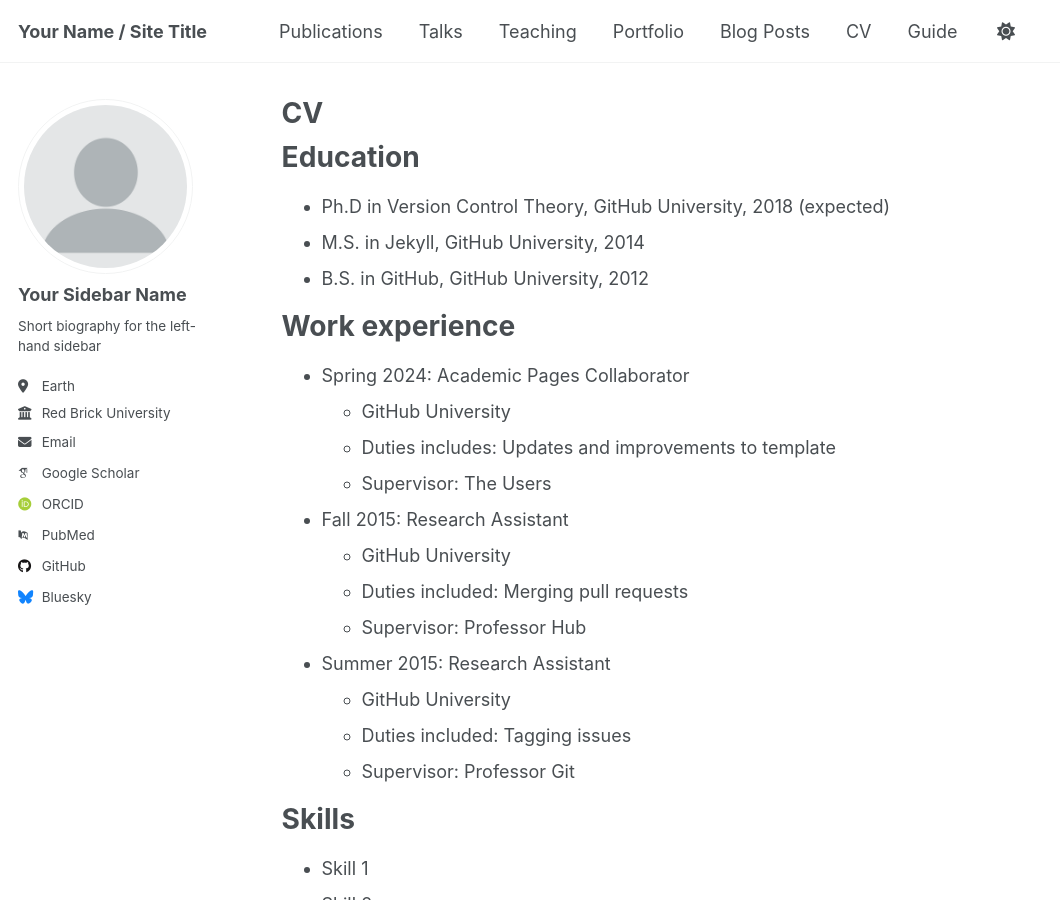
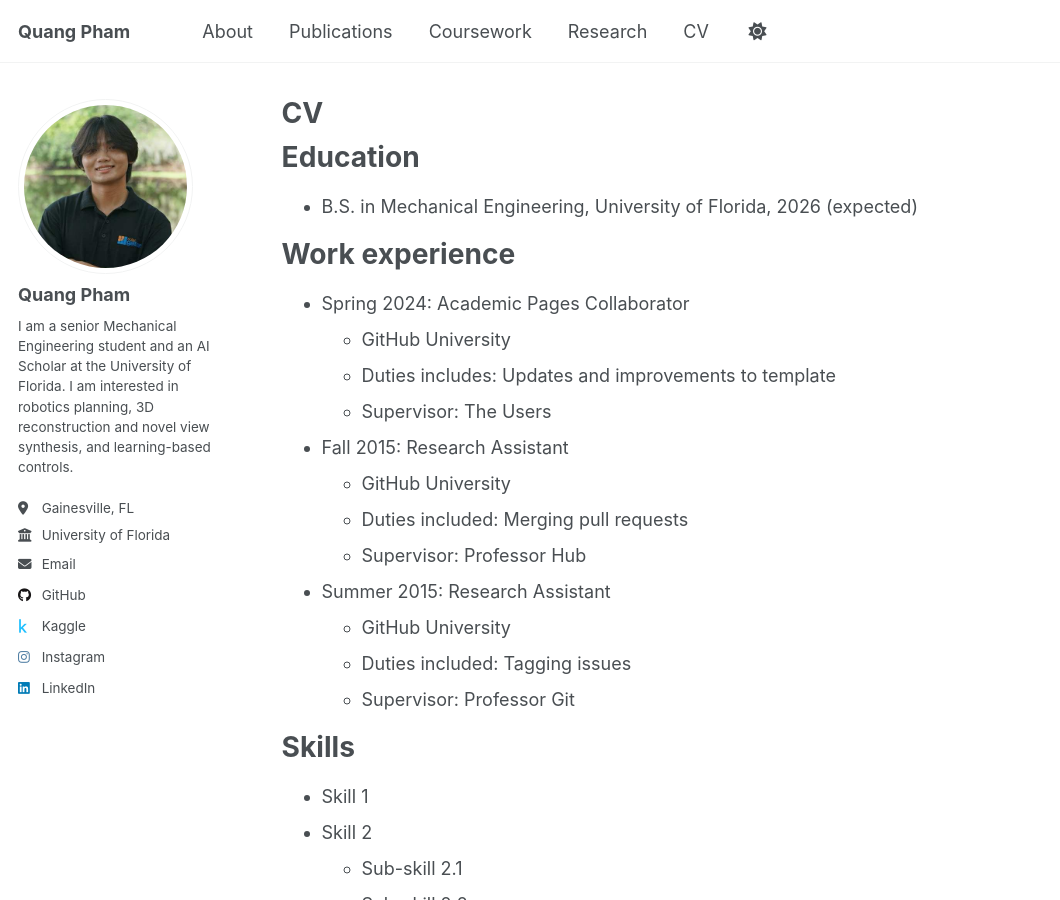
Before and after one commit to QuangPPham/quangppham.github.io, a Jekyll site: the page built from _pages/cv.md, in a window 1280 px wide and 900 px high. Shown: the whole window, without its empty margins (0-1060 px from the left). Built offline with Jekyll 4.4.1, drawn with Linux system fonts in a browser that asks for light colours; some web fonts are replaced; some of the changed text lies outside the part shown.

Commit message:
first few changes

```diff
--- a/_config.yml
+++ b/_config.yml
@@ -9,36 +9,36 @@
 # Basic Site Settings
 locale                   : "en-US"
 site_theme               : "default"
-title                    : "Your Name / Site Title"
+title                    : "Quang Pham"
 title_separator          : "-"
-name                     : &name "Your Name"
-description              : &description "personal description"
-url                      : https://academicpages.github.io # the base hostname & protocol for your site e.g. "https://[your GitHub username].github.io" or if you already have some other page hosted on Github then use "https://[your GitHub username].github.io/[Your Repo Name]"
+name                     : &name "Quang Pham"
+description              : &description "Website containing my research and personal projects."
+url                      : https://quangpham.github.io # the base hostname & protocol for your site e.g. "https://[your GitHub username].github.io" or if you already have some other page hosted on Github then use "https://[your GitHub username].github.io/[Your Repo Name]"
 baseurl                  : "" # the subpath of your site, e.g. "/blog"
-repository               : "academicpages/academicpages.github.io"
+repository               : "QuangPPham/quangpham.github.io"
 
 # Site Author - The following control what appear as part of the author content on the side bar.
 #               If a field is blank the icon and link will not appear, otherwise it will be shown.
 #               Additional customization can be done by editing /_includes/author-profile.html
 author:
   # Biographic information
-  avatar           : "profile.png"
-  name             : "Your Sidebar Name"
+  avatar           : "headshot.jpeg"
+  name             : "Quang Pham"
   pronouns         : # example: "she/her"
-  bio              : "Short biography for the left-hand sidebar"
-  location         : "Earth"
-  employer         : "Red Brick University"
+  bio              : "I am a senior Mechanical Engineering student and an AI Scholar at the University of Florida. I am interested in robotics planning, 3D reconstruction and novel view synthesis, and learning-based controls."
+  location         : "Gainesville, FL"
+  employer         : "University of Florida"
   uri              : # URL
-  email            : "none@example.org"
+  email            : "quangpham@ufl.edu"
 
   # Academic websites
   academia         : # URL
   arxiv            : # URL - Update with the correct link to your profile
-  googlescholar    : "https://scholar.google.com/citations?user=PS_CX0AAAAAJ"
+  googlescholar    : # "https://scholar.google.com/citations?user=PS_CX0AAAAAJ"
   impactstory      : # URL
-  orcid            : "http://orcid.org/yourorcidurl"
+  orcid            : # "http://orcid.org/yourorcidurl"
   semantic         : # URL
-  pubmed           : "https://www.ncbi.nlm.nih.gov/pubmed/?term=john+snow"
+  pubmed           : # "https://www.ncbi.nlm.nih.gov/pubmed/?term=john+snow"
   researchgate     : # URL
   scopus           : # URL
 
@@ -46,21 +46,21 @@ author:
   bitbucket        : # Username - Update with your username on the site
   codepen          : # Username
   dribbble         : # Username
-  github           : "academicpages"
-  kaggle           : # Username
+  github           : "QuangPPham"
+  kaggle           : "ppquang"
   stackoverflow    : # User number or user number and name (i.e., use "1" or "1/jeff-atwood")
 
   # Social media
-  bluesky          : "bsky.app" # Replace this with you Bluesky username
+  bluesky          : # "bsky.app" # Replace this with you Bluesky username
   facebook         : # Username
   flickr           : # Username
   foursquare       : # Username
   goodreads        : # Username
   google_plus      : # Username
   keybase          : # Username
-  instagram        : # Username
+  instagram        : "_ppquang_"
   lastfm           : # Username
-  linkedin         : # Username
+  linkedin         : "https://www.linkedin.com/in/quang-pham-0a6132250/"
   mastodon         : # URL
   medium           : # URL
   pinterest        : # Username
@@ -215,13 +215,13 @@ kramdown:
 
 # These settings control the types of collections used by the template
 collections:
-  teaching:
+  coursework:
     output: true
     permalink: /:collection/:path/
   publications:
     output: true
     permalink: /:collection/:path/
-  portfolio:
+  research:
     output: true
     permalink: /:collection/:path/
   talks:
@@ -249,10 +249,10 @@ defaults:
     values:
       layout: single
       author_profile: true
-  # _teaching
+  # _coursework
   - scope:
       path: ""
-      type: teaching
+      type: coursework
     values:
       layout: single
       author_profile: true
@@ -267,10 +267,10 @@ defaults:
       author_profile: true
       share: true
       comments: true
-  # _portfolio
+  # _research
   - scope:
       path: ""
-      type: portfolio
+      type: research
     values:
       layout: single
       author_profile: true
--- a/_pages/cv.md
+++ b/_pages/cv.md
@@ -11,9 +11,7 @@ redirect_from:
 
 Education
 ======
-* Ph.D in Version Control Theory, GitHub University, 2018 (expected)
-* M.S. in Jekyll, GitHub University, 2014
-* B.S. in GitHub, GitHub University, 2012
+* B.S. in Mechanical Engineering, University of Florida, 2026 (expected)
 
 Work experience
 ======
--- a/_pages/portfolio.html
+++ b/_pages/research.html
@@ -1,13 +1,13 @@
 ---
 layout: archive
-title: "Portfolio"
-permalink: /portfolio/
+title: "Research"
+permalink: /research/
 author_profile: true
 ---
 
 {% include base_path %}
 
 
-{% for post in site.portfolio %}
+{% for post in site.research %}
   {% include archive-single.html %}
 {% endfor %}
```
Also changed, not shown: _coursework/2014-spring-coursework-1.md (added, +20 -0 lines), _coursework/2015-spring-coursework2.md (added, +20 -0 lines), _data/navigation.yml (+13 -10 lines), _pages/coursework.html (added, +12 -0 lines), _research/research-1.md (added, +7 -0 lines), _research/research-2.html (added, +7 -0 lines), images/headshot.jpeg (added).
